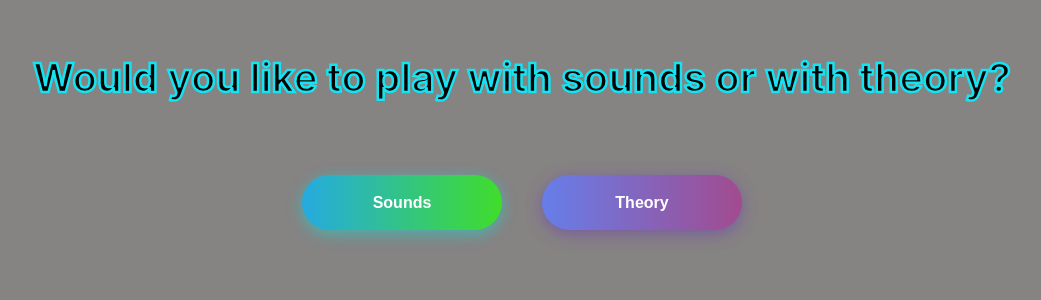
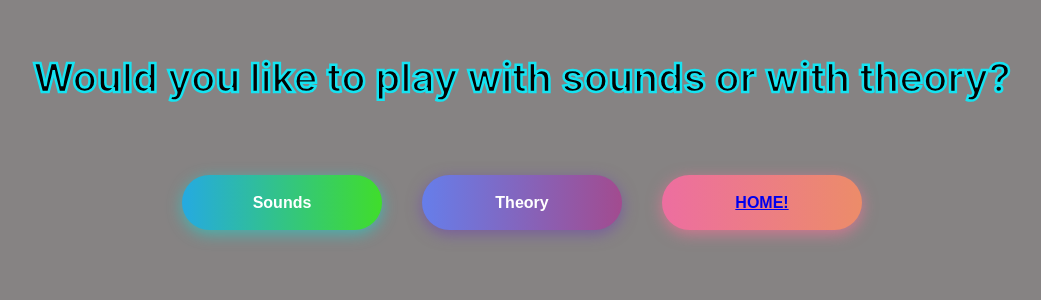
Before and after one commit to tzvik15/Chorder, a React (Create React App) app: page /play in a window 1280 px wide. Shown: the top 300 px of the page, without its empty margins (118-1159 px from the left). Built offline with nearby package versions, Linux system fonts and the light colour scheme.

Commit message:
added home link buttons, updated index.html with name, cleaned an extra log button

```diff
--- a/public/index.html
+++ b/public/index.html
@@ -23,7 +23,7 @@
       work correctly both with client-side routing and a non-root public URL.
       Learn how to configure a non-root public URL by running `npm run build`.
     -->
-  <title>React App</title>
+  <title>Theory Games: Chorder!</title>
 </head>
 
 <body>
--- a/src/components/build/Build.js
+++ b/src/components/build/Build.js
@@ -1,4 +1,5 @@
 import React, {useState} from "react";
+import {Link} from "react-router-dom";
 import "./build.css";
 
 import MTriad from "../../assets/images/p5.jpg"
@@ -944,6 +945,7 @@ const Build =()=>{
         <h4>Would you like to practice root position chords, or include inversions as well?</h4>
         <button onClick={rooter}>Root Positions!</button>
         <button onClick={inversionator}>Inversions!</button>
+        <button className ="btn-hover colorHome  "> <Link to="/">HOME!</Link></button>
         </>
         :
         choice.root===false && choice.inversion===true?
@@ -967,6 +969,7 @@ const Build =()=>{
         <h1 className="text">Correct Answers: {count.yes}</h1>
         <h1 className="text">Incorrect Answers: {count.no}</h1>
       </div>
+      <button className ="btn-hover colorHome  "> <Link to="/">HOME!</Link></button>
         </>
         :
         <>
@@ -989,6 +992,7 @@ const Build =()=>{
         <h1 className="text">Correct Answers: {count.yes}</h1>
         <h1 className="text">Incorrect Answers: {count.no}</h1>
       </div>
+      <button className ="btn-hover colorHome  "> <Link to="/">HOME!</Link></button>
         </>
     )
 }
--- a/src/components/learn/Learn.js
+++ b/src/components/learn/Learn.js
@@ -114,6 +114,9 @@ const Learn =()=> {
 
 
     return (
+
+
+
         buttons.q1===false?
         <>
         <p className ="info" >
@@ -123,7 +126,7 @@ const Learn =()=> {
         <h3 className ="title">What would you like to learn about?</h3>
         <button className ="btn-hover colorTriads" onClick={tri}>3-note chords ("Triads")</button>
         <button className ="btn-hover colorSept " onClick={sept}>4-note chords ("Septachords")</button>
-
+        <button className ="btn-hover colorHome  "> <Link to="/">HOME!</Link></button>
         </>
         :
         buttons.q1===true && buttons.septa===false && buttons.triads===true && buttons.inversions===false?
--- a/src/components/play/Play.js
+++ b/src/components/play/Play.js
@@ -1,4 +1,5 @@
 import React, {useState} from "react";
+import {Link} from "react-router-dom";
 import "./play.css";
 import SoundPlay from "../soundPlay/SoundPlay";
 import TheoryPlay from "../theoryPlay/TheoryPlay";
@@ -30,6 +31,7 @@ const Play =()=> {
         <h4 className ="title">Would you like to play with sounds or with theory?</h4>
         <button className ="btn-hover colorSound"  onClick={sound}>Sounds</button>
         <button className ="btn-hover colorTheory"  onClick={theory}>Theory</button>
+        <button className ="btn-hover colorHome  "> <Link to="/">HOME!</Link></button>
         </>
         :
         gameChoice.choice===true && gameChoice.sound===false ?
--- a/src/components/recognize/Recognize.js
+++ b/src/components/recognize/Recognize.js
@@ -1,4 +1,5 @@
 import React from "react";
+import {Link} from "react-router-dom";
 import "./recognize.css";
 
 const Recognize =()=>{
@@ -7,6 +8,7 @@ const Recognize =()=>{
     return(
         <>
         <h1>recognize component</h1>
+        <button className ="btn-hover colorHome  "> <Link to="/">HOME!</Link></button>
         </>
     )
 }
--- a/src/components/soundPlay/SoundPlay.js
+++ b/src/components/soundPlay/SoundPlay.js
@@ -1,4 +1,5 @@
 import React, { useState, useEffect } from "react";
+import {Link} from "react-router-dom";
 import "./soundPlay.css";
 
 import useSound from "use-sound";
@@ -435,7 +436,7 @@ const SoundPlay = () => {
       <button className ="btn-hover color-6" onClick={medium}>intermediate</button>
       <button className ="btn-hover color-8" onClick={advanced}>hard</button>
       <button className ="btn-hover color-7" onClick={hard}>expert</button>
-
+      <button className ="btn-hover colorHome  "> <Link to="/">HOME!</Link></button>
     </>
   ) : difficulty === "easy" ? (
     <>
@@ -456,6 +457,7 @@ const SoundPlay = () => {
         <h1 className="text">Correct Answers: {count.yes}</h1>
         <h1 className="text">Incorrect Answers: {count.no}</h1>
       </div>
+      <button className ="btn-hover colorHome  "> <Link to="/">HOME!</Link></button>
     </>
   ) : difficulty === "medium" ? (
     <>
@@ -527,6 +529,7 @@ const SoundPlay = () => {
         <h1 className="text">Correct Answers: {count.yes}</h1>
         <h1 className="text">Incorrect Answers: {count.no}</h1>
       </div>
+      <button className ="btn-hover colorHome  "> <Link to="/">HOME!</Link></button>
     </>
   ) : difficulty === "advanced" ? (
     <>
@@ -538,7 +541,6 @@ const SoundPlay = () => {
         the chord will remain the same.
       </p>
       <button className="jellyS" onClick={aRand.rand3}>SOUND</button>
-      <button className="jellyS"  onClick={log}>log</button>
       <h4 className ="info">options</h4>
       <button className="advancedB majorMajor" onClick={selected3}>Major Major</button>
       <button className="advancedB majorMinor" onClick={selected3}>Major Minor</button>
@@ -549,6 +551,7 @@ const SoundPlay = () => {
         <h1 className="text">Correct Answers: {count.yes}</h1>
         <h1 className="text">Incorrect Answers: {count.no}</h1>
       </div>
+      <button className ="btn-hover colorHome  "> <Link to="/">HOME!</Link></button>
     </>
   ) : difficulty === "hard" ? (
     <>
@@ -766,6 +769,7 @@ const SoundPlay = () => {
         <h1 className="text">Correct Answers: {count.yes}</h1>
         <h1 className="text">Incorrect Answers: {count.no}</h1>
       </div>
+      <button className ="btn-hover colorHome  "> <Link to="/">HOME!</Link></button>
     </>
   ) : (
     <>
--- a/src/components/theoryPlay/TheoryPlay.js
+++ b/src/components/theoryPlay/TheoryPlay.js
@@ -1,4 +1,5 @@
 import React, {useState} from "react";
+import {Link} from "react-router-dom";
 import "./theoryPlay.css";
 import Build from "../build/Build"
 import Recognize from "../recognize/Recognize"
@@ -25,6 +26,7 @@ const TheoryPlay=()=> {
     <h4>Would you like to practice building chords, or recognizing chords?</h4>
         <button onClick={builder}>Build</button>
         <button onClick={recognizer}>Recognize</button>
+        <button className ="btn-hover colorHome  "> <Link to="/">HOME!</Link></button>
         </>
         : build===true?
         <>
```
